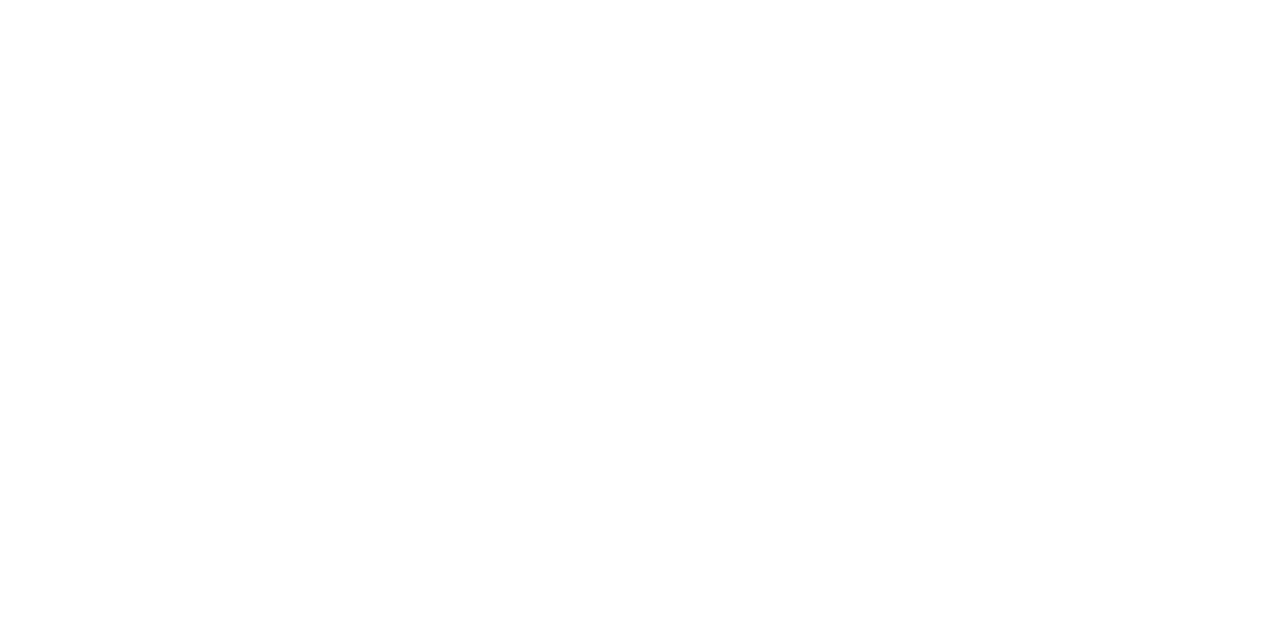
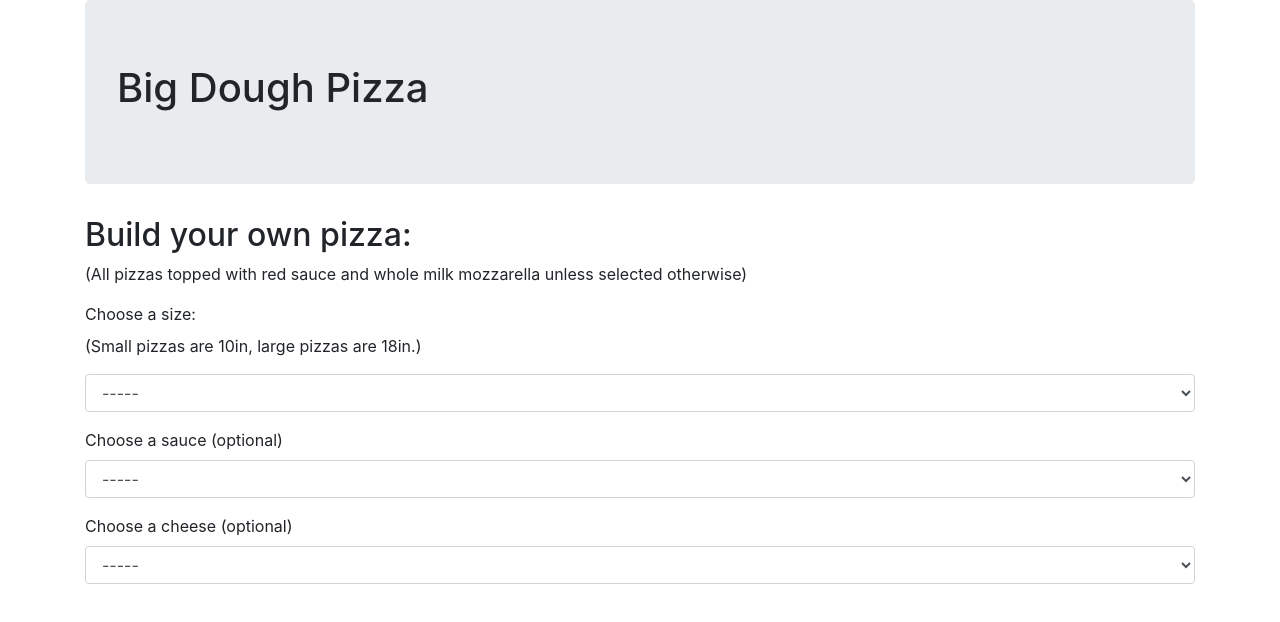
Before and after one commit to chrisdfghjkl/Pizza-parlor, a plain HTML site: page index.html in a window 1280 px wide. Drawn offline with Linux system fonts and the light colour scheme.

Commit message:
add header/title and form

```diff
--- a/index.html
+++ b/index.html
@@ -8,6 +8,44 @@
   <title>Big Dough Pizza</title>
 </head>
 <body>
-
+  <div class="container">
+    <div class="jumbotron">
+      <h1 class="header">Big Dough Pizza</h1>
+    </div>
+    <div class="build-your-own">
+      <h2 class="build-your-own">Build your own pizza:</h2>
+      <p>(All pizzas topped with red sauce and whole milk mozzarella unless selected otherwise)</p>
+    </div>
+    <form id="pie-builder">
+      <div class="form-group">
+        <label for="pie-size">Choose a size:</label>
+        <p class="parenthetical">(Small pizzas are 10in, large pizzas are 18in.)</p>
+        <select id="pie-size" class="form-control">
+          <option>-----</option>
+          <option>Small</option>
+          <option>Large</option>
+        </select>
+      </div>
+      <div class="form-group">
+        <label for="pie-sauce">Choose a sauce <span class="parenthetical">(optional)</span></label>
+        <select id="pie-sauce" class="form-control">
+          <option>-----</option>
+          <option>Pesto</option>
+          <option>BBQ</option>
+          <option>Buffalo</option>
+          <option>White truffle oil & garlic</option>
+        </select>
+      </div>
+      <div class="form-group">
+        <label for="pie-cheese">Choose a cheese <span class="parenthetical">(optional)</span></label>
+        <select id="pie-cheese" class="form-control">
+          <option>-----</option>
+          <option>Fresh mozzarella</option>
+          <option>Burrata</option>
+          <option>Ricotta</option>
+        </select>
+      </div>
+    </form>
+  </div>
 </body>
 </html>
```
